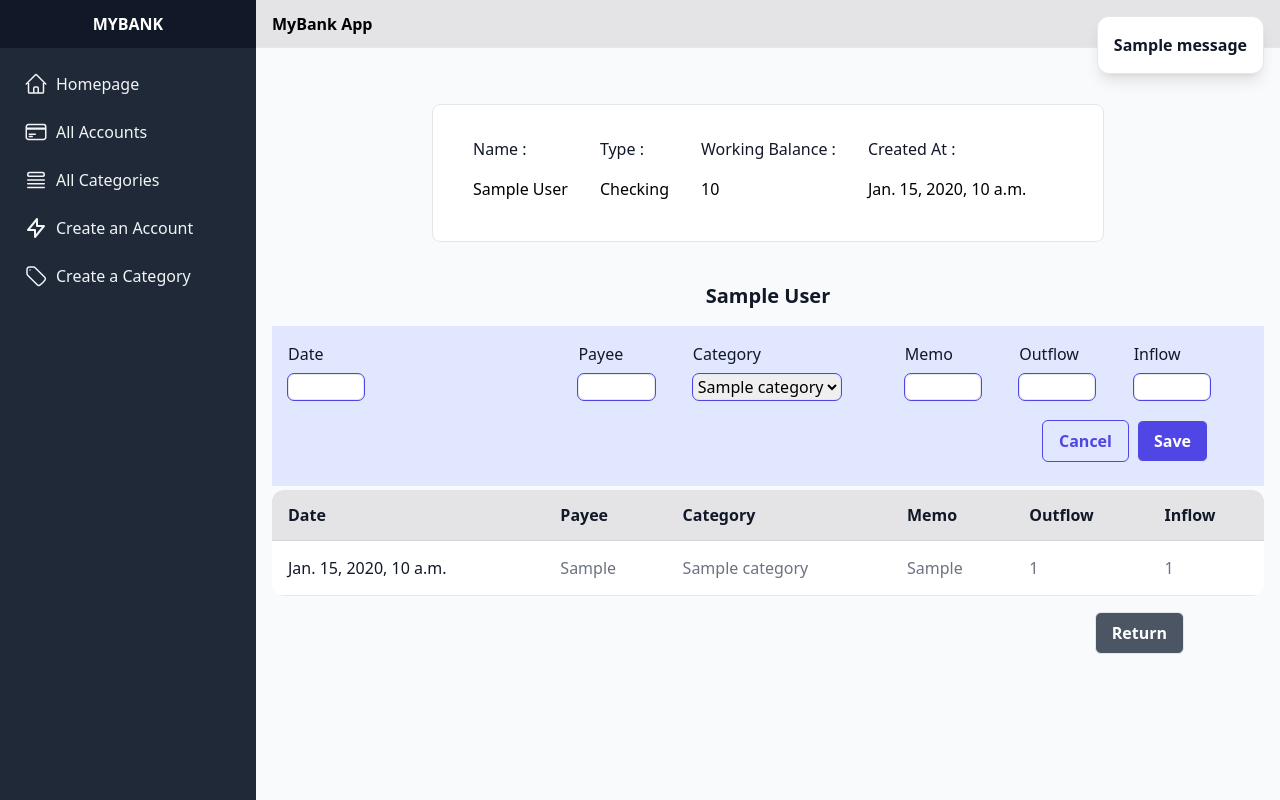
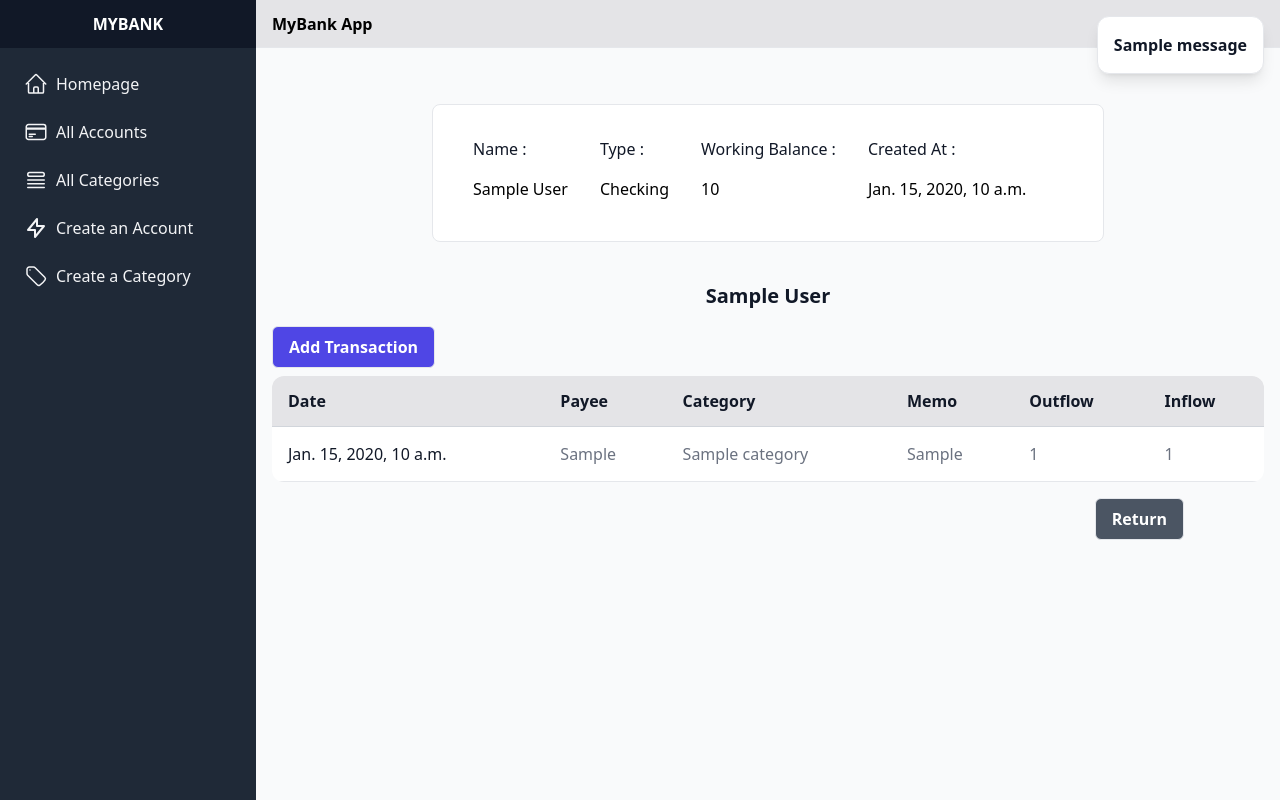
Before and after one commit to Nour-Noaxp/MyBank, a Django app: page /accounts/1 in a window 1280 px wide. Run offline with Django 4.2, Linux system fonts and the light colour scheme; tables that the repository leaves empty hold one stand-in row (values such as "Sample post"); one stand-in notice (Sample message) is shown; some libraries are stand-ins or nearby versions.

Commit message:
Create transaction layout, and transaction js to show/hide the form

```diff
--- /dev/null
+++ b/budget/static/budget/js/transaction-creation.js
@@ -0,0 +1,11 @@
+const transactionForm = document.querySelector(".transaction-form");
+const addTransactionBtn = document.querySelector(".add-transaction-btn");
+const cancelBtn = document.querySelector(".cancel-btn");
+const saveBtn = document.querySelector(".saveBtn");
+
+addTransactionBtn.addEventListener("click", () => {
+  transactionForm.classList.remove("hidden");
+});
+cancelBtn.addEventListener("click", () => {
+  transactionForm.classList.add("hidden");
+});
--- a/budget/templates/account_show.html
+++ b/budget/templates/account_show.html
@@ -20,45 +20,7 @@
   </div>
 
   <h2 class="font-bold text-gray-900 text-center text-xl my-4">{{ account.name }}</h2>
-  <div class="bg-indigo-100 p-2 px-4 mb-1">
-    <form action="{% url "transaction-create" account_id=account.id %}" method="POST">
-      {% csrf_token %}
-      <div class="flex pt-2">
-        <div class="flex flex-col mr-44">
-          <label for="date" class="font-medium text-gray-900 pb-2">Date</label>
-          <input name="created_at" class="w-2/3 border rounded-md outline outline-1 outline-indigo-600 focus:outline focus:outline-2 focus:-outline-offset-2 focus:outline-indigo-600"></input>
-        </div>
-        <div class="flex flex-col">
-          <label for="payee" class="font-medium text-gray-900 pb-2">Payee</label>
-          <input name="payee" class="w-2/3 border rounded-md outline outline-1 outline-indigo-600 focus:outline focus:outline-2 focus:-outline-offset-2 focus:outline-indigo-600"></input>
-        </div>
-        <div class="flex flex-col mr-16">
-          <label for="category" class="font-medium text-gray-900 pb-2">Category</label>
-          <select name="category" class="border rounded-md outline outline-1 outline-indigo-600 focus:outline focus:outline-2 focus:-outline-offset-2 focus:outline-indigo-600">
-            {% for category in categories %}
-            <option value="{{ category.id }}" > {{ category }}</option>
-            {% endfor %}
-          </select>
-        </div>
-        <div class="flex flex-col">
-          <label for="memo" class="font-medium text-gray-900 pb-2">Memo</label>
-          <input class="w-2/3 border rounded-md outline outline-1 outline-indigo-600 focus:outline focus:outline-2 focus:-outline-offset-2 focus:outline-indigo-600"></input>
-        </div>
-        <div class="flex flex-col">
-          <label for="outflow" class="font-medium text-gray-900 pb-2">Outflow</label>
-          <input class="w-2/3 border rounded-md outline outline-1 outline-indigo-600 focus:outline focus:outline-2 focus:-outline-offset-2 focus:outline-indigo-600"></input>
-        </div>
-        <div class="flex flex-col">
-          <label for="inflow" class="font-medium text-gray-900 pb-2">Inflow</label>
-          <input class="w-2/3 border rounded-md outline outline-1 outline-indigo-600 focus:outline focus:outline-2 focus:-outline-offset-2 focus:outline-indigo-600"></input>
-        </div>
-      </div>
-      <div class="flex flex-row justify-end mt-5 space-x-2 mr-10">
-        <input type="button" value="Cancel" class="border rounded-md border-indigo-600 bg-indigo-100 px-4 py-2 font-semibold text-indigo-600 hover:bg-indigo-50"/>
-        <input type="submit" value="Save" class="border rounded-md bg-indigo-600 px-4 py-2 font-semibold text-white hover:bg-indigo-500"/>
-      </div>
-    </form>
-  </div>
+  {% include "partials/_transaction_form.html" with account_id=account_id %}
   <table class="w-full bg-white rounded-xl overflow-hidden">
     <thead class="border-b border-gray-300 bg-zinc-200">
       <tr>
--- /dev/null
+++ b/budget/templates/partials/_transaction_form.html
@@ -0,0 +1,42 @@
+{% load static %}
+<input type="button" value="Add Transaction" class="add-transaction-btn border rounded-md bg-indigo-600 px-4 py-2 mb-2 font-semibold text-white hover:bg-indigo-500"/>
+<div class="transaction-form hidden bg-indigo-100 p-2 px-4 mb-1">
+  <form action="{% url "transaction-create" account_id=account.id %}" method="POST">
+    {% csrf_token %}
+    <div class="flex pt-2">
+      <div class="flex flex-col mr-44">
+        <label for="date" class="font-medium text-gray-900 pb-2">Date</label>
+        <input name="created_at" class="w-2/3 border rounded-md outline outline-1 outline-indigo-600 focus:outline focus:outline-2 focus:-outline-offset-2 focus:outline-indigo-600"></input>
+      </div>
+      <div class="flex flex-col">
+        <label for="payee" class="font-medium text-gray-900 pb-2">Payee</label>
+        <input name="payee" class="w-2/3 border rounded-md outline outline-1 outline-indigo-600 focus:outline focus:outline-2 focus:-outline-offset-2 focus:outline-indigo-600"></input>
+      </div>
+      <div class="flex flex-col mr-16">
+        <label for="category" class="font-medium text-gray-900 pb-2">Category</label>
+        <select name="category" class="border rounded-md outline outline-1 outline-indigo-600 focus:outline focus:outline-2 focus:-outline-offset-2 focus:outline-indigo-600">
+          {% for category in categories %}
+          <option value="{{ category.id }}" > {{ category }}</option>
+          {% endfor %}
+        </select>
+      </div>
+      <div class="flex flex-col">
+        <label for="memo" class="font-medium text-gray-900 pb-2">Memo</label>
+        <input class="w-2/3 border rounded-md outline outline-1 outline-indigo-600 focus:outline focus:outline-2 focus:-outline-offset-2 focus:outline-indigo-600"></input>
+      </div>
+      <div class="flex flex-col">
+        <label for="outflow" class="font-medium text-gray-900 pb-2">Outflow</label>
+        <input class="w-2/3 border rounded-md outline outline-1 outline-indigo-600 focus:outline focus:outline-2 focus:-outline-offset-2 focus:outline-indigo-600"></input>
+      </div>
+      <div class="flex flex-col">
+        <label for="inflow" class="font-medium text-gray-900 pb-2">Inflow</label>
+        <input class="w-2/3 border rounded-md outline outline-1 outline-indigo-600 focus:outline focus:outline-2 focus:-outline-offset-2 focus:outline-indigo-600"></input>
+      </div>
+    </div>
+    <div class="flex flex-row justify-end mt-5 space-x-2 mr-10">
+      <input type="button" value="Cancel" class="cancel-btn border rounded-md border-indigo-600 bg-indigo-100 px-4 py-2 font-semibold text-indigo-600 hover:bg-indigo-50"/>
+      <input type="submit" value="Save" class="save-btn border rounded-md bg-indigo-600 px-4 py-2 font-semibold text-white hover:bg-indigo-500"/>
+    </div>
+  </form>
+</div>
+<script src="{% static "budget/js/transaction-creation.js" %}"></script>
```
